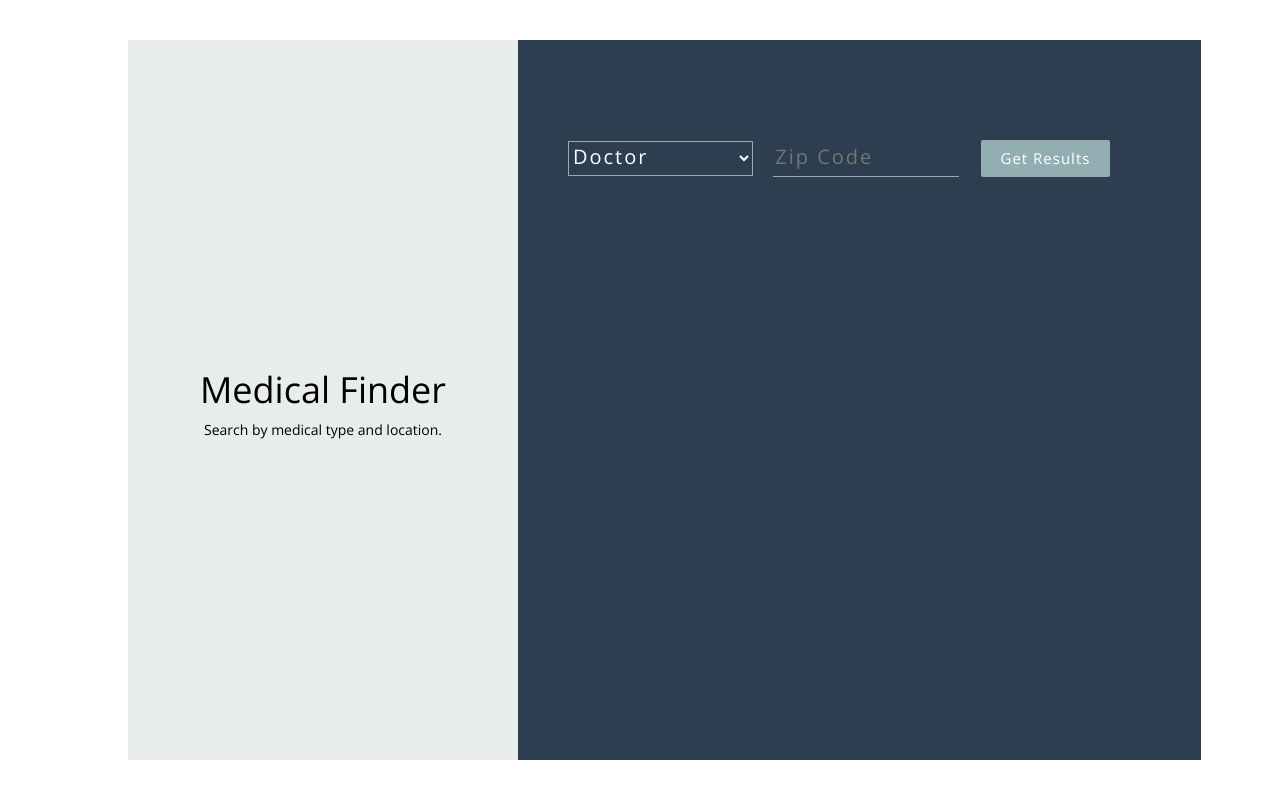
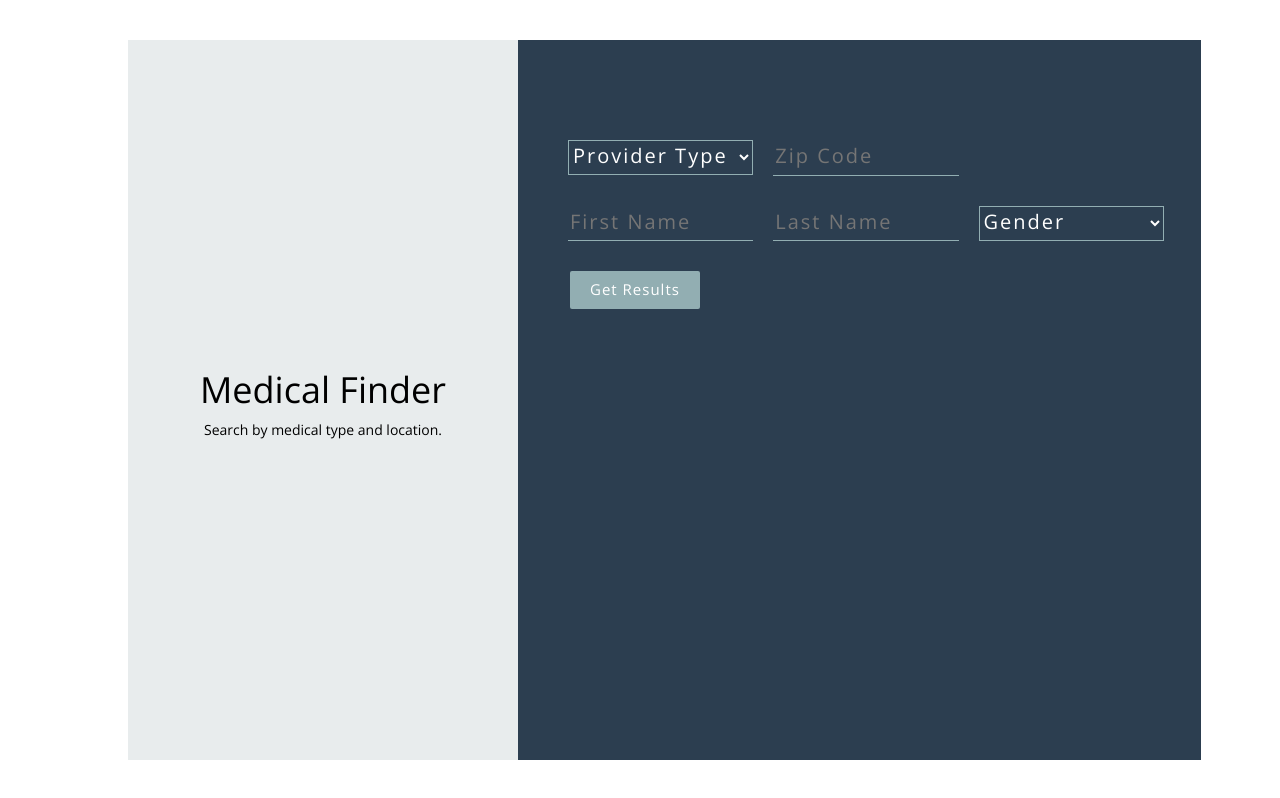
Before and after one commit to MegOlson/ccm-challenge, a React (Create React App) app: page / in a window 1280 px wide. Built offline with nearby package versions, Linux system fonts and the light colour scheme.

Commit message:
Add additional params searchable for doctors.

```diff
--- a/src/App.css
+++ b/src/App.css
@@ -36,7 +36,7 @@ body {
   color: white;
 }
 
-input[type='number'] {
+input[type='number'], input[type='text'] {
   background-color: #2c3e50;
   border: 0;
   border-bottom: solid 1px #92aeb2;
--- a/src/App.js
+++ b/src/App.js
@@ -15,7 +15,10 @@ class App extends React.Component {
     e.preventDefault();
     const providerType = e.target.elements.provider_type.value;
     const zip = e.target.elements.zip.value;
-    const api_call = await fetch(`https://provider-api.ccmnpe.com/search?providerType=${providerType}&zip=${zip}`);
+    const firstName = e.target.elements.firstName.value;
+    const lastName = e.target.elements.lastName.value;
+    const gender = e.target.elements.gender.value;
+    const api_call = await fetch(`https://provider-api.ccmnpe.com/search?providerType=${providerType}&zip=${zip}&first=${firstName}&last=${lastName}&gender=${gender}`);
     const data = await api_call.json();
     if (providerType && zip) {
       this.setState({
@@ -30,11 +33,7 @@ class App extends React.Component {
         providerType: undefined
       });
     }
-    console.log(api_call.status);
-
   }
-
-
 
   render() {
     return (
--- a/src/components/Form.js
+++ b/src/components/Form.js
@@ -3,10 +3,19 @@ import React, { Component } from 'react';
 const Form = props => (
   <form onSubmit={props.getProviders}>
     <select name="provider_type">
+      <option value="">Provider Type</option>
       <option value="doctor">Doctor</option>
       <option value="facility">Facility</option>
     </select>
-    <input type="number" name="zip" placeholder="Zip Code" maxLength="5" minLength="5"/>
+    <input type="number" name="zip" placeholder="Zip Code"/>
+    {"\n"}
+    <input type="text" name="firstName" placeholder="First Name"/>
+    <input type="text" name="lastName" placeholder="Last Name"/>
+    <select name="gender">
+      <option value="">Gender</option>
+      <option value="F">Female</option>
+      <option value="M">Male</option>
+    </select>
     <button>Get Results</button>
   </form>
 )
```
